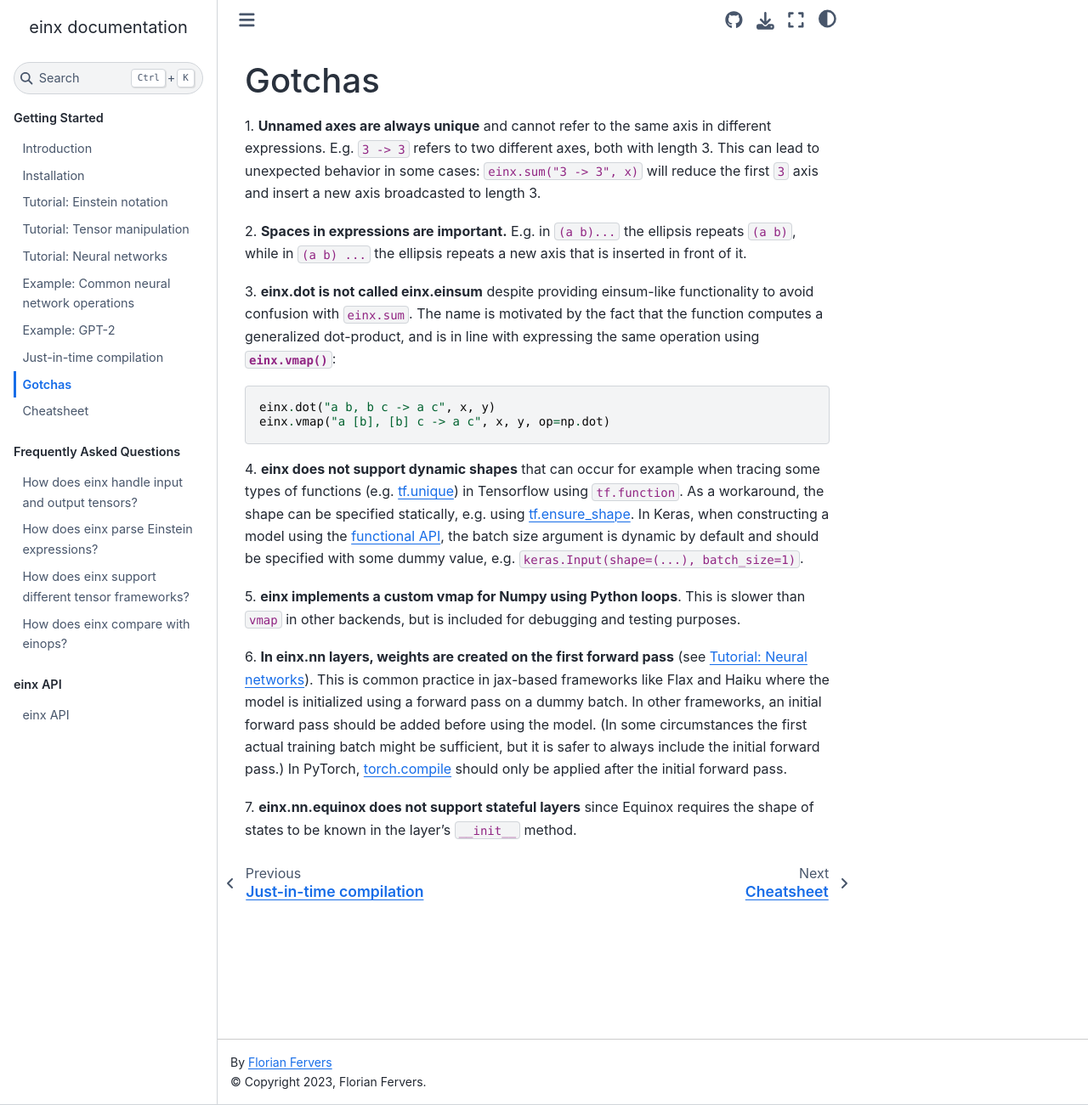
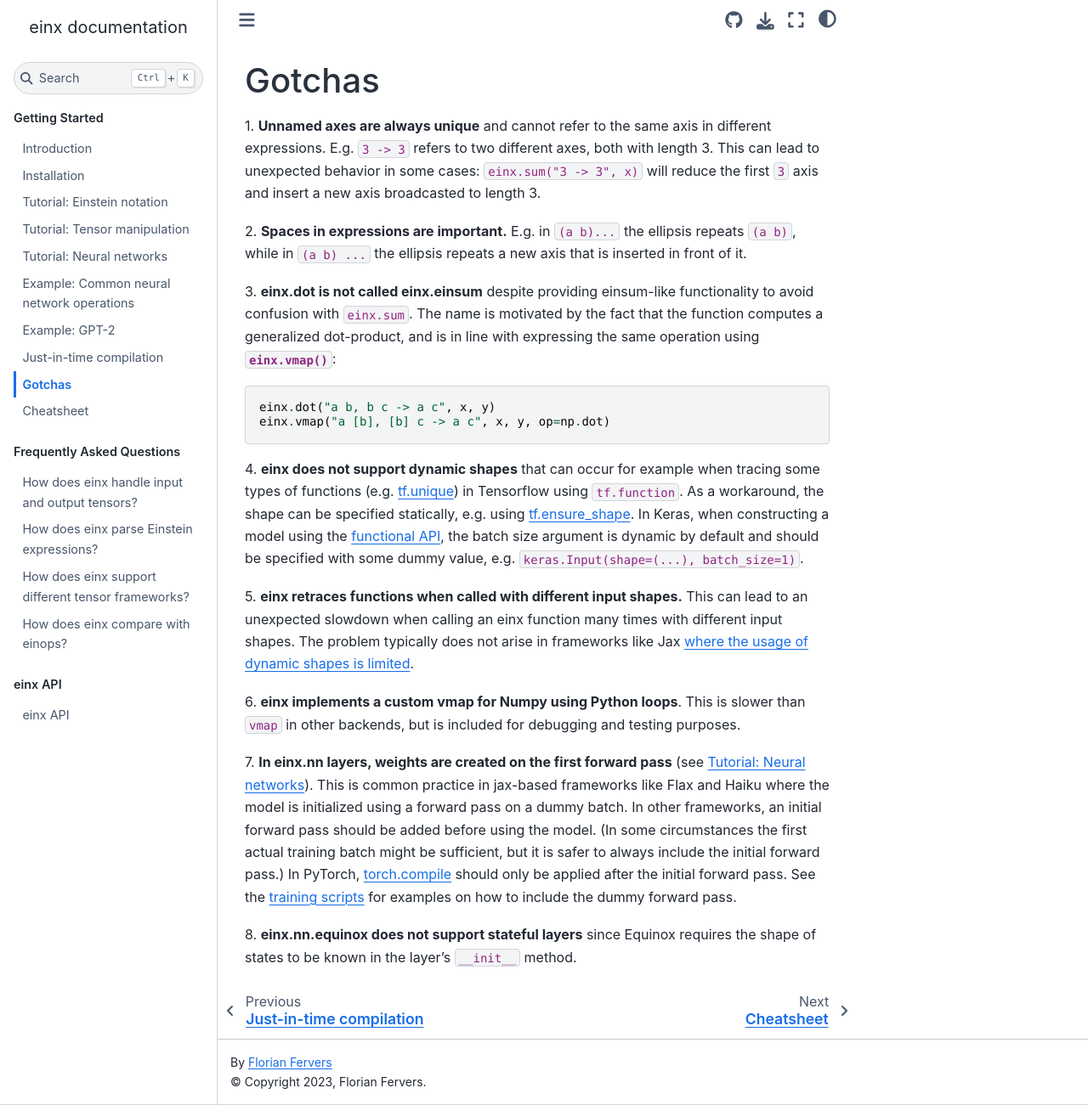
Before and after one commit to fferflo/einx, a Sphinx documentation site: the page built from docs/source/gettingstarted/gotchas.rst, in a window 1280 px wide and 1301 px high. Shown: the whole window at 85% size. Built offline with Sphinx 7.4.7 and the Sphinx Book theme 1.1.4, drawn with Linux system fonts in a browser that asks for light colours.

Commit message:
Update docs

```diff
--- a/docs/source/gettingstarted/gotchas.rst
+++ b/docs/source/gettingstarted/gotchas.rst
@@ -22,13 +22,19 @@ e.g. using `tf.ensure_shape <https://www.tensorflow.org/api_docs/python/tf/ensur
 `functional API <https://keras.io/guides/functional_api/>`_, the batch size argument is dynamic by default and should be specified with some dummy value,
 e.g. ``keras.Input(shape=(...), batch_size=1)``.
 
-5. **einx implements a custom vmap for Numpy using Python loops**. This is slower than ``vmap``
+5. **einx retraces functions when called with different input shapes.** This can lead to an unexpected slowdown when calling an einx function many times with different input shapes.
+The problem typically does not arise in frameworks like Jax
+`where the usage of dynamic shapes is limited <https://jax.readthedocs.io/en/latest/notebooks/Common_Gotchas_in_JAX.html#dynamic-shapes>`_.
+
+6. **einx implements a custom vmap for Numpy using Python loops**. This is slower than ``vmap``
 in other backends, but is included for debugging and testing purposes.
 
-6. **In einx.nn layers, weights are created on the first forward pass** (see :doc:`Tutorial: Neural networks </gettingstarted/neuralnetworks>`). This is common practice in jax-based frameworks like Flax and Haiku where the
+7. **In einx.nn layers, weights are created on the first forward pass** (see :doc:`Tutorial: Neural networks </gettingstarted/neuralnetworks>`).
+This is common practice in jax-based frameworks like Flax and Haiku where the
 model is initialized using a forward pass on a dummy batch. In other frameworks, an initial forward pass should be added before using the model. (In some
 circumstances the first actual training batch might be sufficient, but it is safer to always include the initial forward pass.) In PyTorch,
-`torch.compile <https://pytorch.org/tutorials/intermediate/torch_compile_tutorial.html>`_ should only be applied after the initial forward pass.
+`torch.compile <https://pytorch.org/tutorials/intermediate/torch_compile_tutorial.html>`_ should only be applied after the initial forward pass. See the
+`training scripts <https://github.com/fferflo/einx/blob/master/examples>`_ for examples on how to include the dummy forward pass.
 
-7. **einx.nn.equinox does not support stateful layers** since Equinox requires the shape of states to be known in the layer's ``__init__``
+8. **einx.nn.equinox does not support stateful layers** since Equinox requires the shape of states to be known in the layer's ``__init__``
 method.
```
